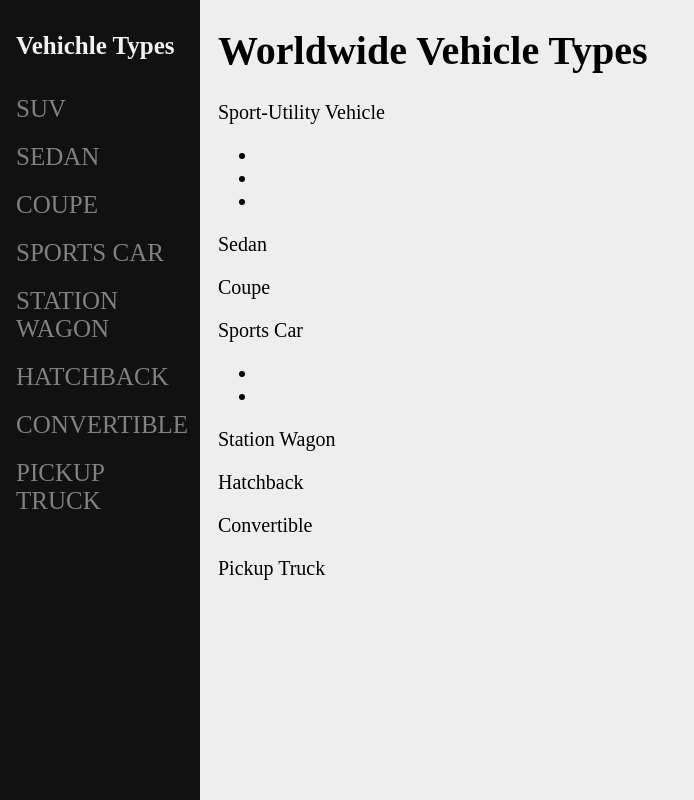
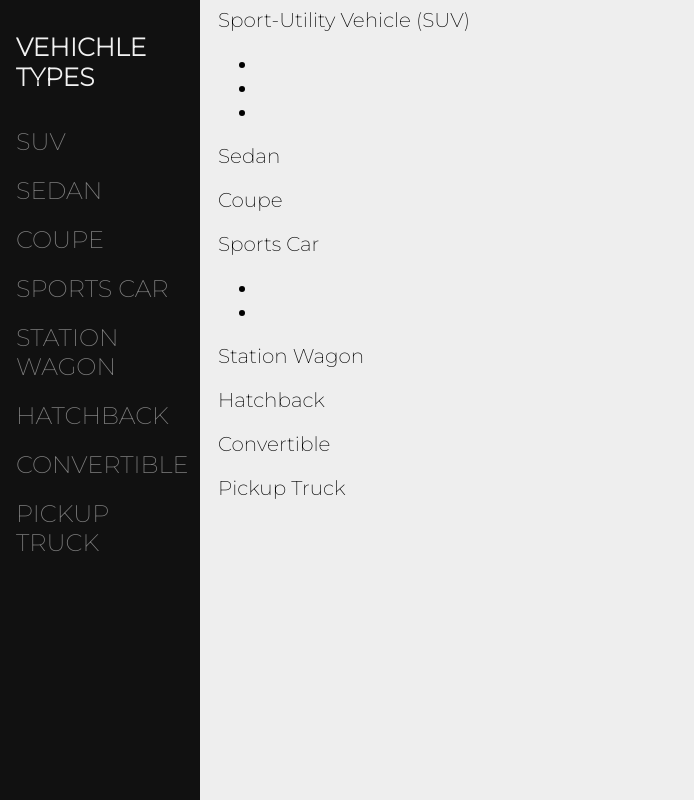
Before and after one commit to danisebastian9/WikiPage, a plain HTML site: page index.html in a window 1280 px wide. Shown: the whole page, without its empty margins (0-694 px from the left). Drawn offline with Linux system fonts and the light colour scheme.

Commit message:
NavBar ended

```diff
--- a/index.html
+++ b/index.html
@@ -6,6 +6,7 @@
     <meta name="viewport" content="width=device-width, initial-scale=1.0">
     <title>Wiki CarPage</title>
     <link rel="stylesheet" href="styles.css">
+    <link href="https://fonts.googleapis.com/css2?family=Montserrat:wght@100;200&display=swap" rel="stylesheet">
 </head>
 <body>
     <div>
@@ -23,9 +24,8 @@
             </div>
         </nav>
         <main id="main-doc">
-            <h1>Worldwide Vehicle Types</h1>
             <section class="main-section" id="suv">
-                <header>Sport-Utility Vehicle</header>
+                <header>Sport-Utility Vehicle (SUV)</header>
                 <p></p>
                 <p></p>
                 <code></code>
--- a/styles.css
+++ b/styles.css
@@ -1,10 +1,11 @@
 body {
     background: #eee;
+    font-family: Montserrat, sans-serif;
 }
 
 #navbar {
     height: 100%;
-    width: 200px;
+    max-width: 200px;
     position: fixed;
     z-index: 1;
     top: 0;
@@ -17,7 +18,7 @@ body {
 #navbar a {
     padding: 12px 8px 8px 16px;
     text-decoration: none;
-    font-size: 25px;
+    font-size: 24px;
     color: #818181;
     display: block;
 }
@@ -29,6 +30,7 @@ body {
     font-weight: bold;
     color: #f1f1f1;
     display: block;
+    text-transform: uppercase;
 }
 
 #navbar a:hover {
```
